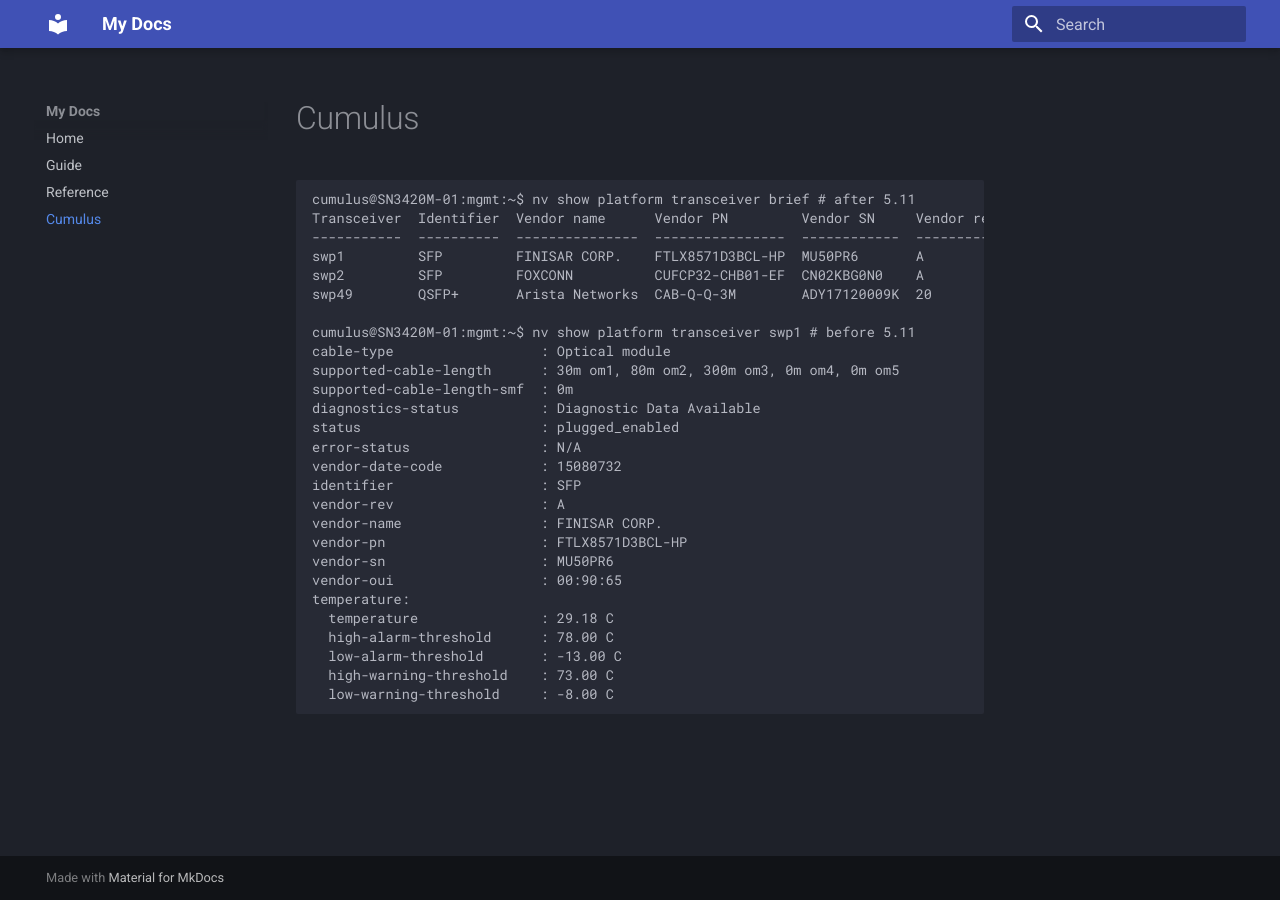
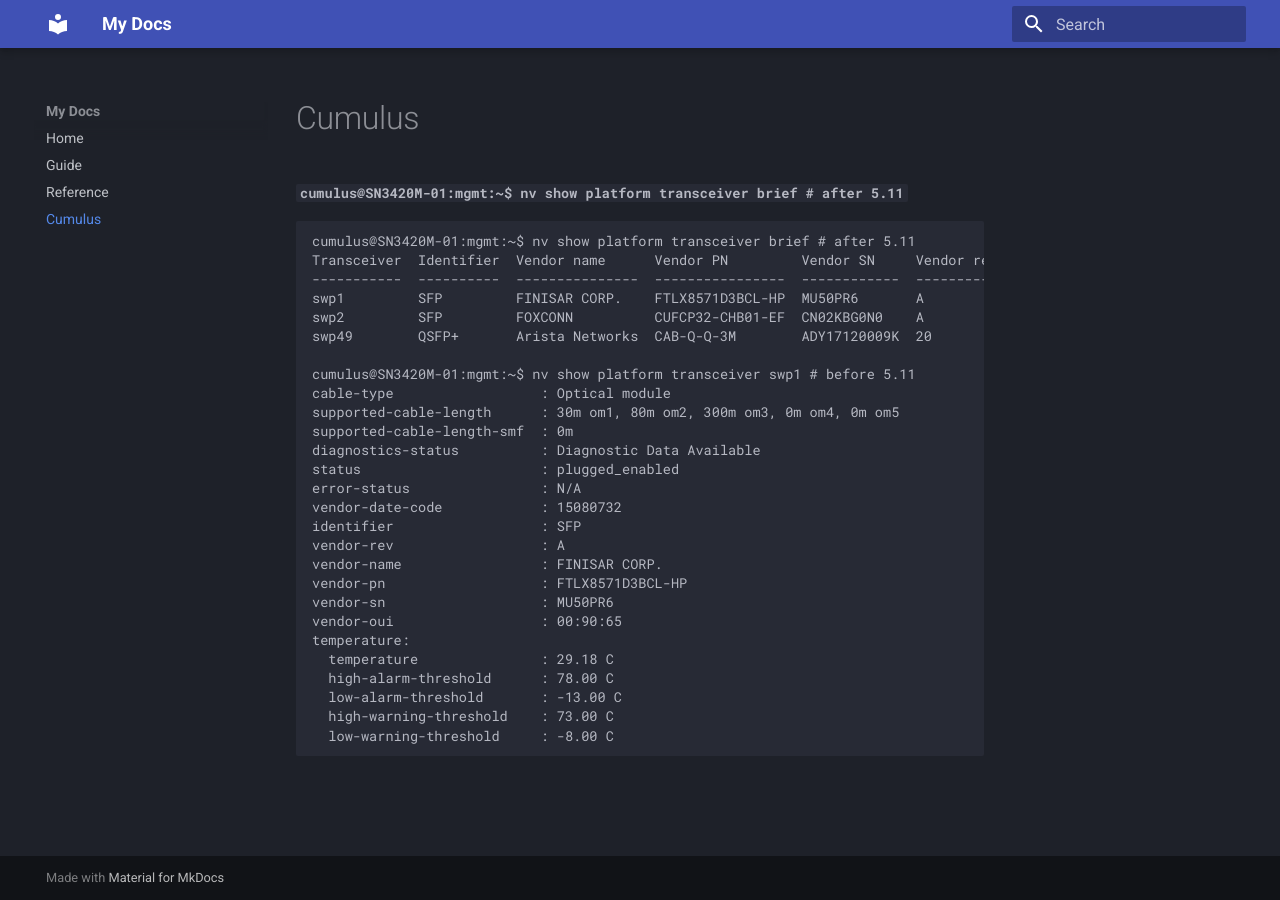
Before and after one commit to hjma29/grafana-prometheus-hpe-greenlake-com-nvidia, an MkDocs documentation site: the page built from docs/cumulus.md, in a window 1280 px wide. Built offline with MkDocs 1.6.1 and Material for MkDocs 9.7.7, drawn with Linux system fonts in a browser that asks for light colours.

Commit message:
250911-19:48 on hj-air15

````diff
--- a/docs/cumulus.md
+++ b/docs/cumulus.md
@@ -1,3 +1,5 @@
+
+**`cumulus@SN3420M-01:mgmt:~$ nv show platform transceiver brief # after 5.11`**
 
 ```
 cumulus@SN3420M-01:mgmt:~$ nv show platform transceiver brief # after 5.11
````
